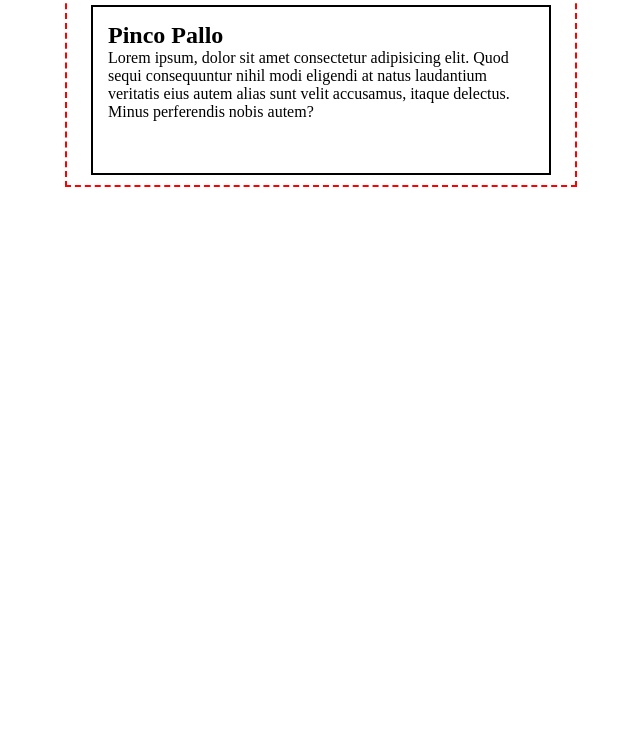
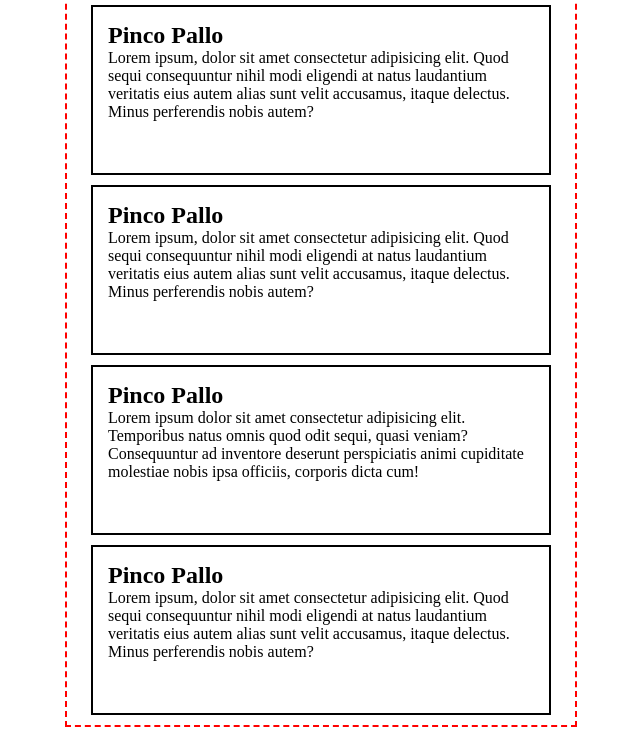
Before and after one commit to FilippoGraziano/htmlcss-wireframe, a plain HTML site: page index.html in a window 1280 px wide. Shown: the part 66-800 px from the top of the page, without its empty margins (319-959 px from the left). Drawn offline with Linux system fonts and the light colour scheme.

Commit message:
add other section

```diff
--- a/index.html
+++ b/index.html
@@ -14,12 +14,35 @@
         <h1>Header</h1>
     </header>
     <main class="container">
+
         <section>
             <h2>Pinco Pallo</h2>
             <p>Lorem ipsum, dolor sit amet consectetur adipisicing elit. Quod sequi consequuntur nihil modi eligendi
                 at natus laudantium veritatis eius autem alias sunt velit accusamus, itaque delectus. Minus
                 perferendis nobis autem?</p>
         </section>
+
+        <section>
+            <h2>Pinco Pallo</h2>
+            <p>Lorem ipsum, dolor sit amet consectetur adipisicing elit. Quod sequi consequuntur nihil modi eligendi
+                at natus laudantium veritatis eius autem alias sunt velit accusamus, itaque delectus. Minus
+                perferendis nobis autem?</p>
+        </section>
+
+        <section>
+            <h2>Pinco Pallo</h2>
+            <p>Lorem ipsum dolor sit amet consectetur adipisicing elit. Temporibus natus omnis quod odit sequi, quasi
+                veniam? Consequuntur ad inventore deserunt perspiciatis animi cupiditate molestiae nobis ipsa officiis,
+                corporis dicta cum!</p>
+        </section>
+
+        <section>
+            <h2>Pinco Pallo</h2>
+            <p>Lorem ipsum, dolor sit amet consectetur adipisicing elit. Quod sequi consequuntur nihil modi eligendi
+                at natus laudantium veritatis eius autem alias sunt velit accusamus, itaque delectus. Minus
+                perferendis nobis autem?</p>
+        </section>
+
     </main>
     <footer>
 
```
